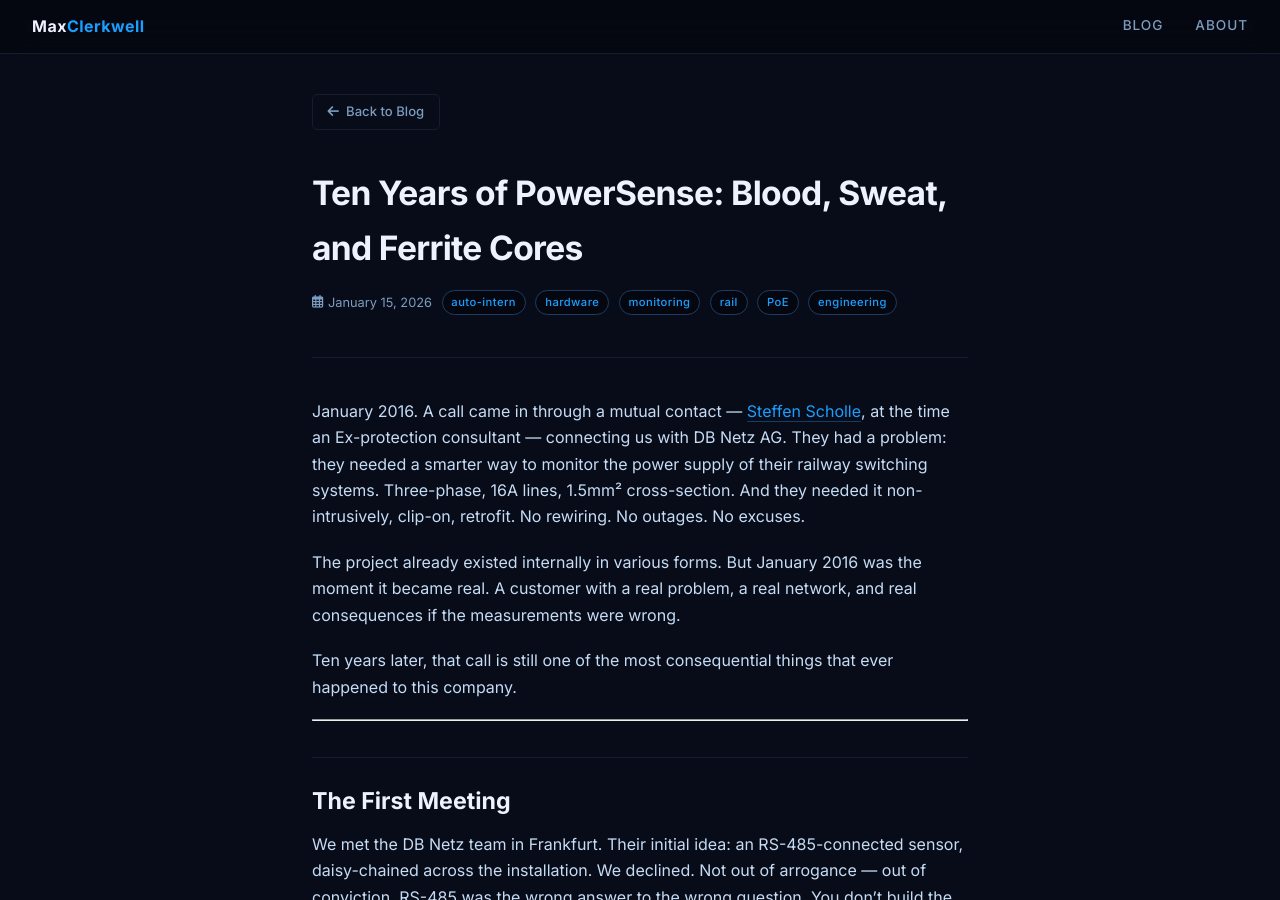
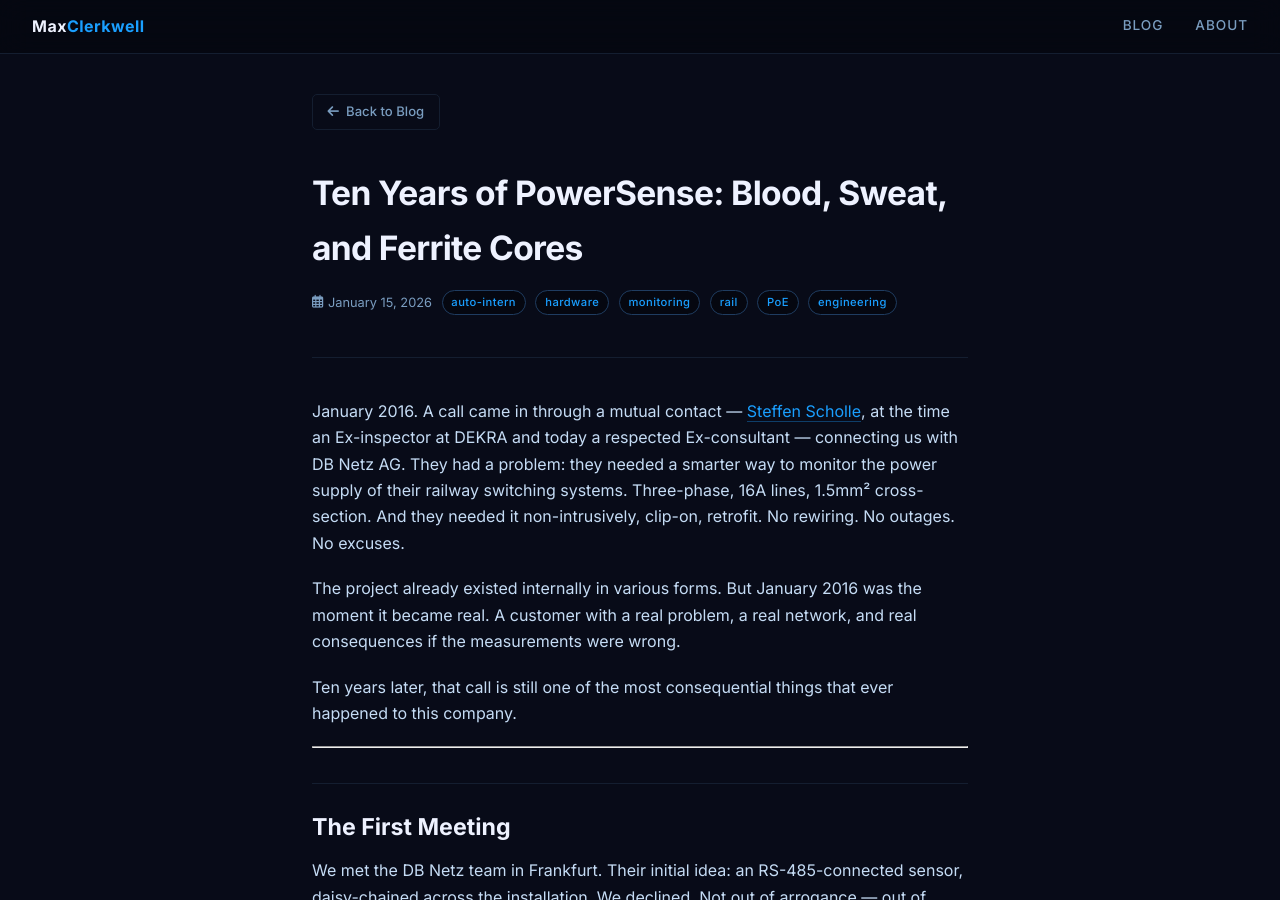
Before and after one commit to MaxClerkwell/maxclerkwell.github.io, a Jekyll site: the page built from posts/skainet-powersense-jan-2026/skainet-powersense-jan-2026.md, in a window 1280 px wide and 900 px high. Built offline with Jekyll 4.4.1, drawn with Linux system fonts in a browser that asks for light colours.

Commit message:
Fix Steffen Scholle description: DEKRA Ex-inspector, now Ex-consultant
Co-Authored-By: Claude Sonnet 4.6 <noreply@anthropic.com>

```diff
--- a/posts/skainet-powersense-jan-2026/skainet-powersense-jan-2026.md
+++ b/posts/skainet-powersense-jan-2026/skainet-powersense-jan-2026.md
@@ -7,7 +7,7 @@ description: "January 2016, the DB Netz AG called. Ten years later, the skAInet-
 permalink: /posts/skainet-powersense-jan-2026/
 ---
 
-January 2016. A call came in through a mutual contact — [Steffen Scholle](https://eximentor.de/en/home/), at the time an Ex-protection consultant — connecting us with DB Netz AG. They had a problem: they needed a smarter way to monitor the power supply of their railway switching systems. Three-phase, 16A lines, 1.5mm² cross-section. And they needed it non-intrusively, clip-on, retrofit. No rewiring. No outages. No excuses.
+January 2016. A call came in through a mutual contact — [Steffen Scholle](https://eximentor.de/en/home/), at the time an Ex-inspector at DEKRA and today a respected Ex-consultant — connecting us with DB Netz AG. They had a problem: they needed a smarter way to monitor the power supply of their railway switching systems. Three-phase, 16A lines, 1.5mm² cross-section. And they needed it non-intrusively, clip-on, retrofit. No rewiring. No outages. No excuses.
 
 The project already existed internally in various forms. But January 2016 was the moment it became real. A customer with a real problem, a real network, and real consequences if the measurements were wrong.
 
```
